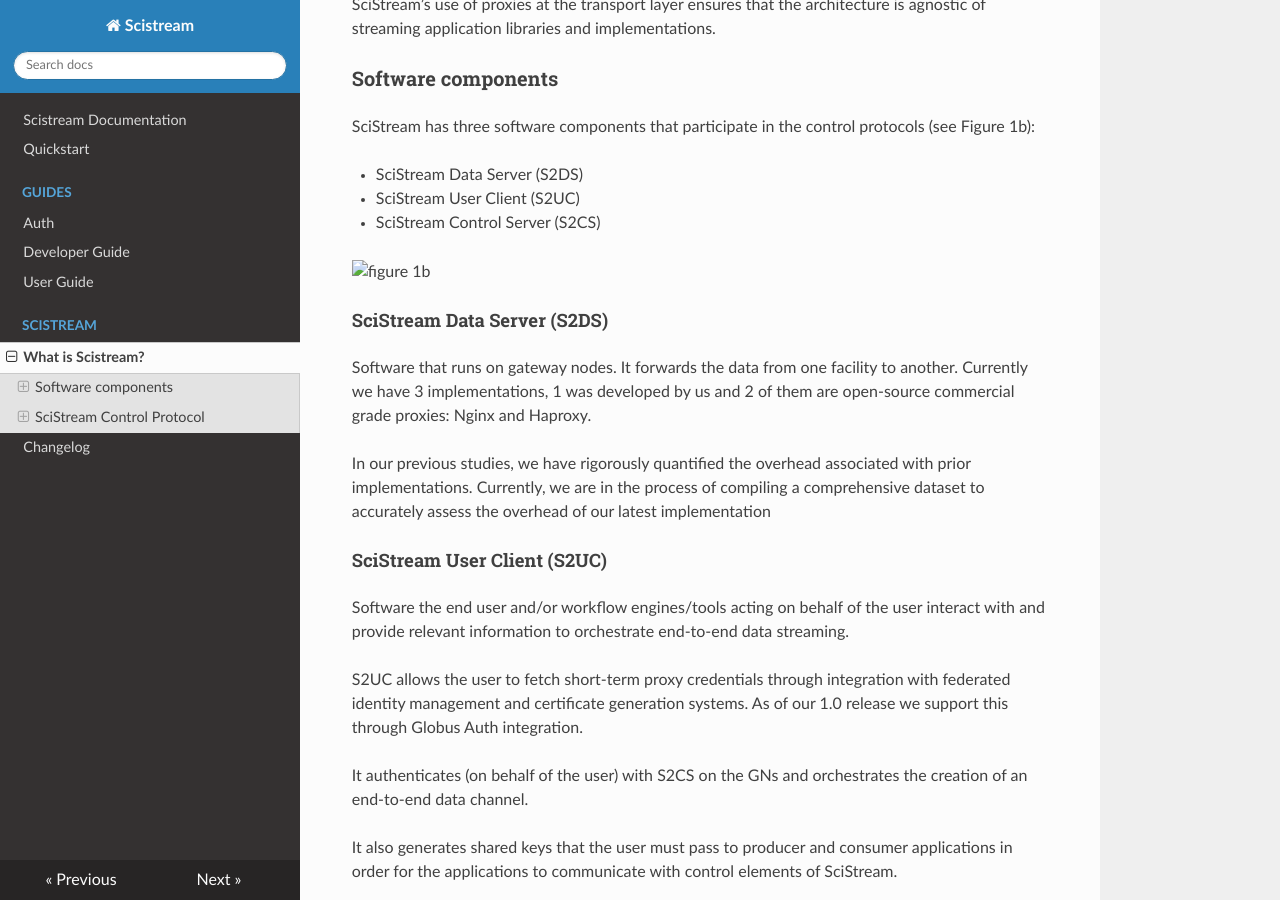
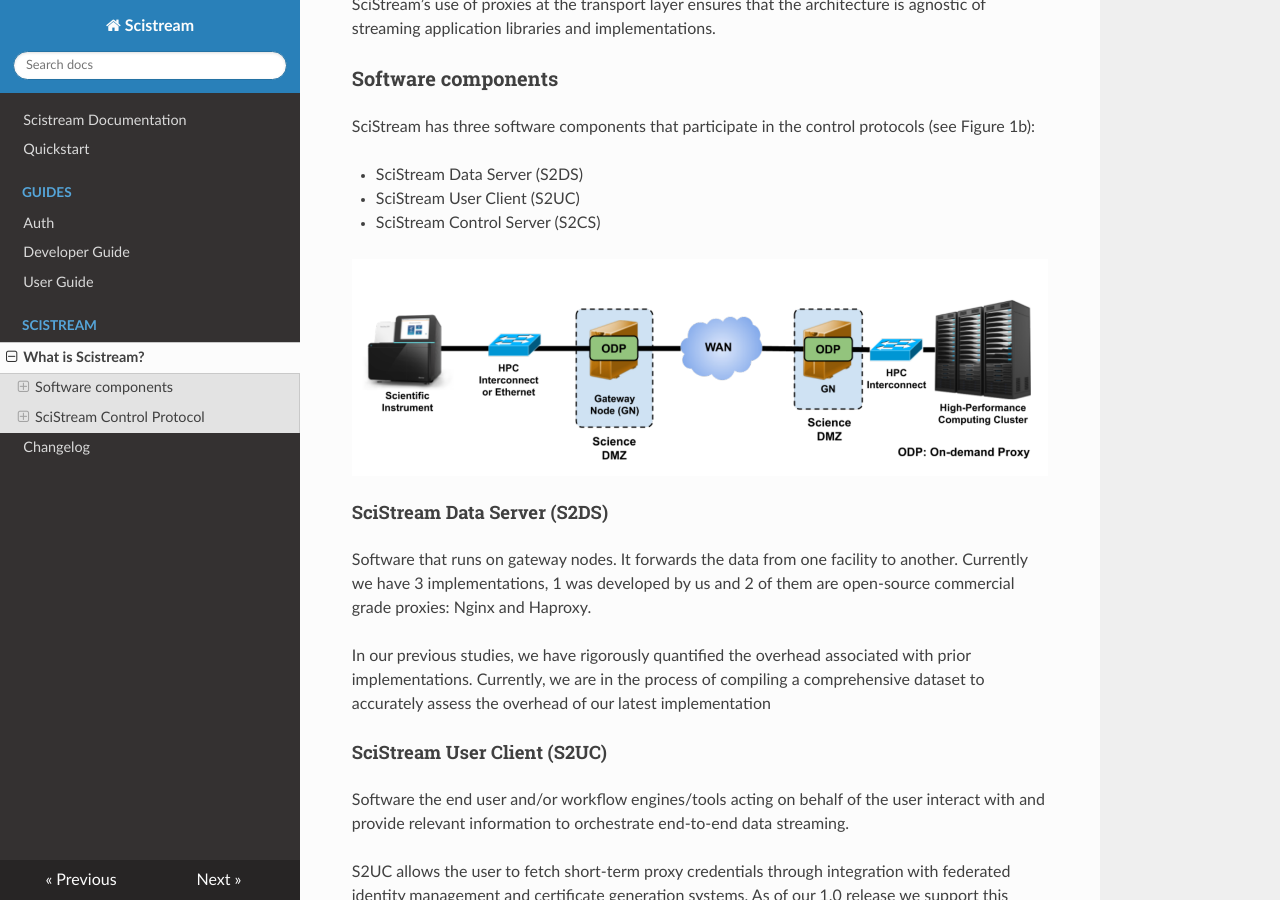
Before and after one commit to scistream/scistream-proto, an MkDocs documentation site: the page built from docs/scistream/README.md, in a window 1280 px wide and 900 px high, scrolled down 527 px. Built offline with MkDocs 1.6.1, drawn with Linux system fonts in a browser that asks for light colours; nearby versions of some CDN libraries.

Commit message:
fixing image paths

```diff
--- a/docs/scistream/README.md
+++ b/docs/scistream/README.md
@@ -14,7 +14,7 @@
 * SciStream User Client (S2UC)
 * SciStream Control Server (S2CS)
 
-![figure 1b](figures/figure1a.png "Figure 1b")
+![figure 1b](../figures/figure1a.png "Figure 1b")
 
 #### SciStream Data Server (S2DS)
 
@@ -45,11 +45,11 @@
 
 This process is facilitated by a centralized controller, S2UC, which interacts with both applications and their respective facility control servers (S2CS) to manage the streaming setup. The protocol ensures that the necessary resources are allocated, and the streaming paths are configured to enable data transfer between the producer and consumer applications.
 
-![Scistream complete protocol](figures/scistream-control-protocol.png "Scistream complete protocol")
+![Scistream complete protocol](../figures/scistream-control-protocol.png "Scistream complete protocol")
 
 Below we provide a summarized description of the protocol for complete detail please refer to our [HPDC'22 paper](https://dl.acm.org/doi/abs/10.1145/3502181.3531475).
 
-![Scistream simplified protocol](figures/simplified.png "Scistream simplified protocol")
+![Scistream simplified protocol](../figures/simplified.png "Scistream simplified protocol")
 
 ##### Request Submission
 The user initiates a connection by submitting a detailed request to S2UC, which includes connection information, required bandwidth, and authentication.
```
